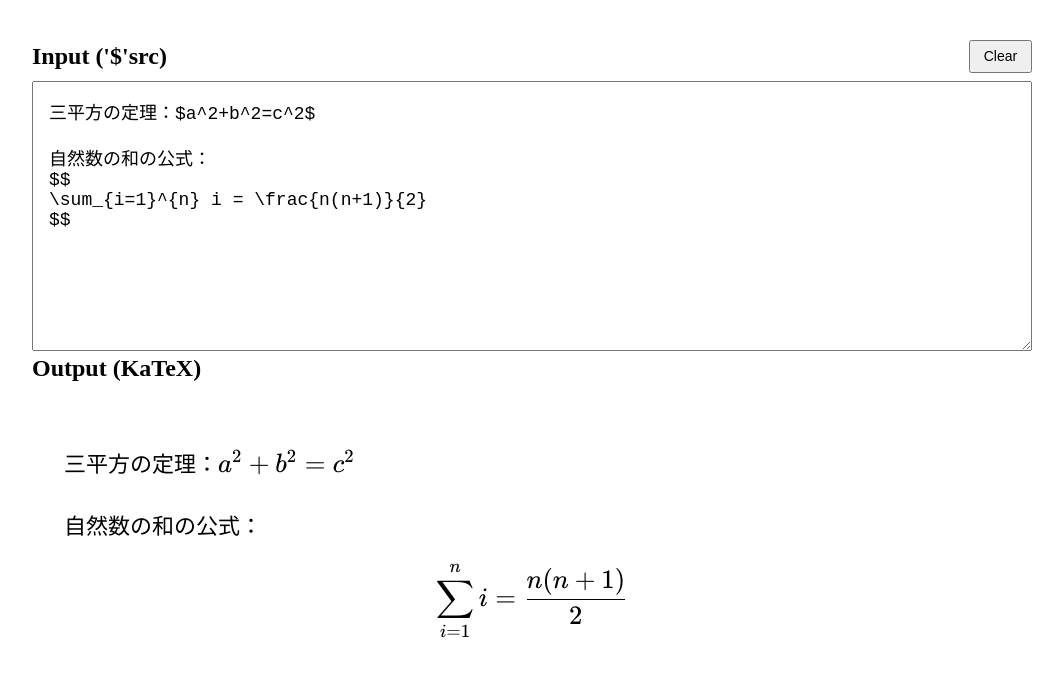
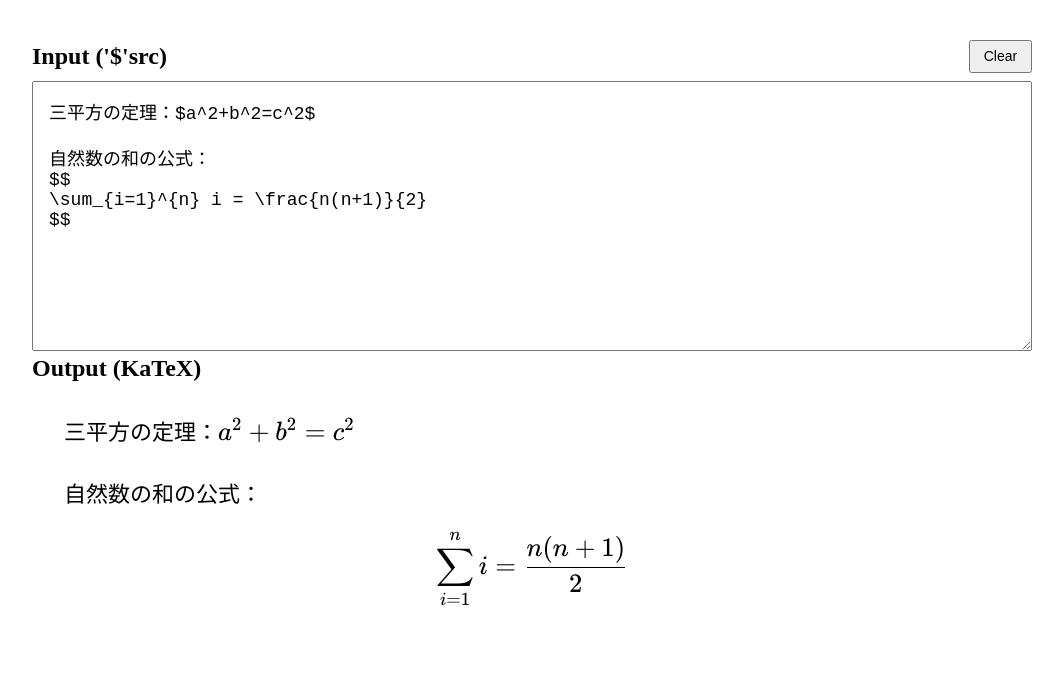
Before and after one commit to zoldof/algo-notes-ci, a Jekyll site: the page docs/katex-test/index.html, which Jekyll copies as it is, in a window 1280 px wide. Shown: the top 677 px of the page, without its empty margins (8-1071 px from the left). Built offline with Jekyll 4.4.1, drawn with Linux system fonts in a browser that asks for light colours.

Commit message:
Update index.html

```diff
--- a/docs/katex-test/index.html
+++ b/docs/katex-test/index.html
@@ -36,7 +36,6 @@
       box-sizing: border-box;
     }
     #output {
-      margin-top: 2rem;
       padding: 2rem;
       background: white;
       font-size: 22px;
```
